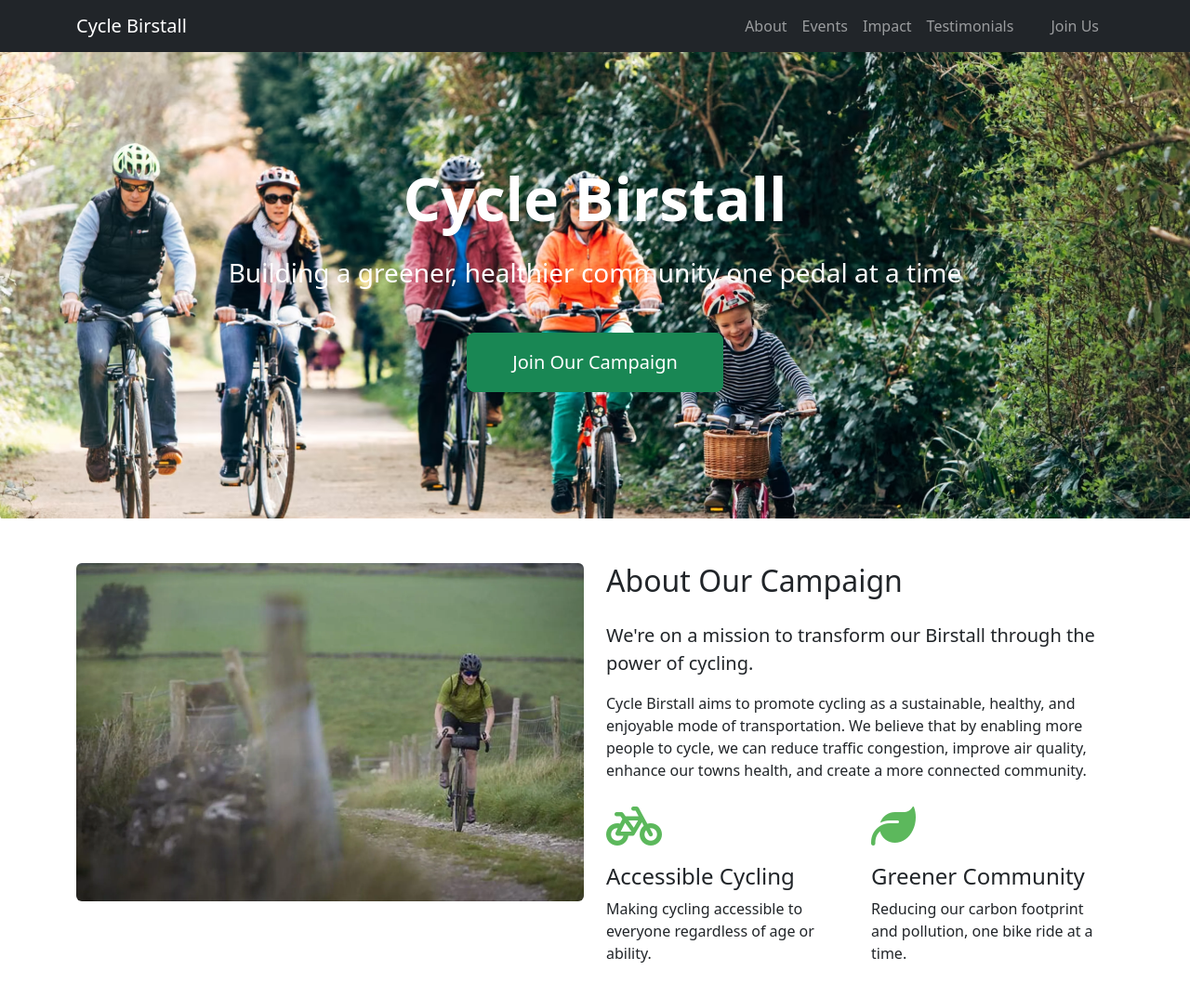
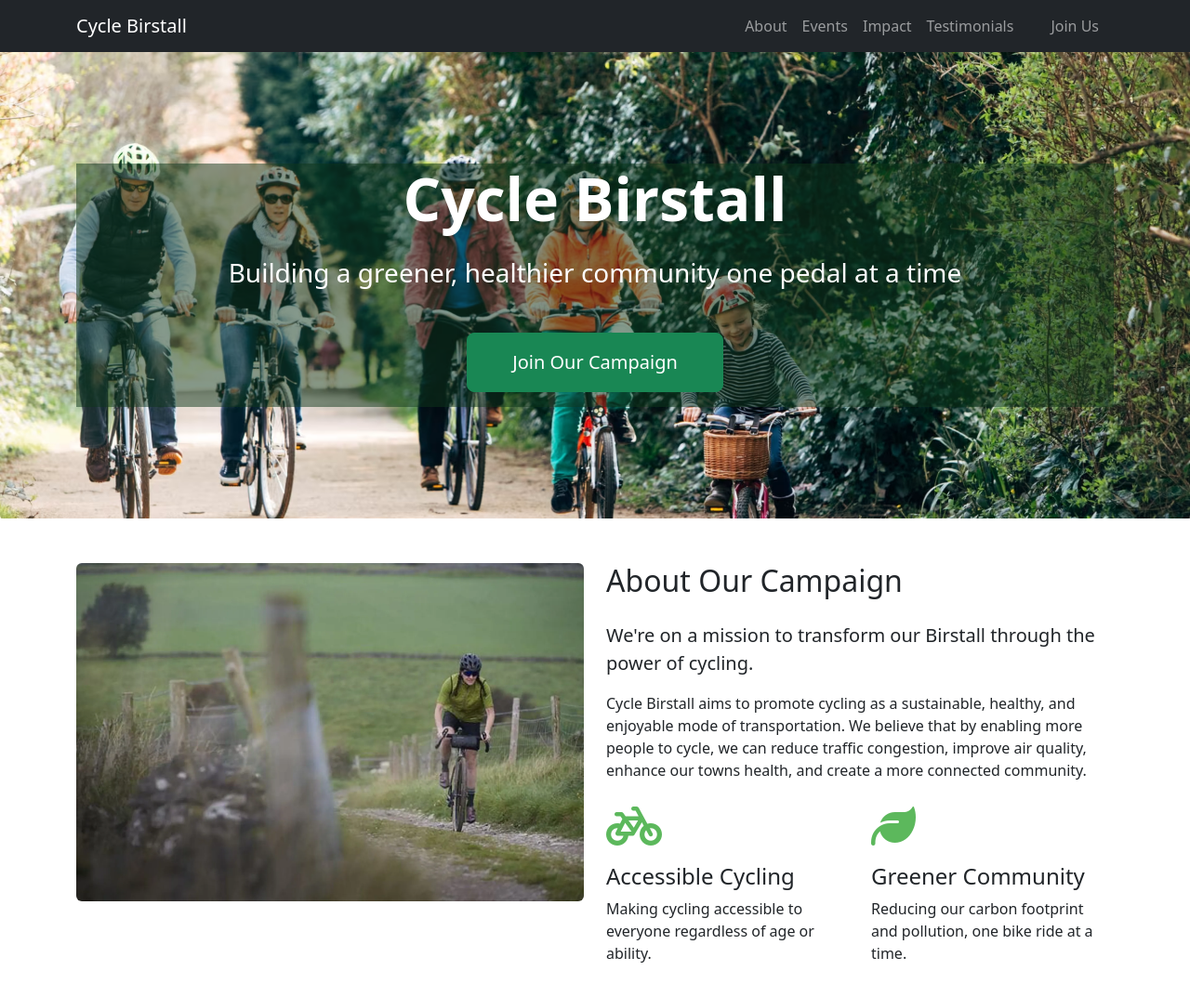
Before and after one commit to rclarke87/cycle-birstall, an Eleventy site: page src/index.md in a window 1280 px wide. Shown: the top 1073 px of the page at 93% size. Built offline with nearby package versions, Linux system fonts and the light colour scheme; Eleventy itself is replaced by a stand-in of ours; files that its build step writes are made by us from their sources.

Commit message:
updated hero

```diff
--- a/src/_includes/components/hero.njk
+++ b/src/_includes/components/hero.njk
@@ -1,6 +1,6 @@
 <header class="hero" id="home" style="background-image: url('/_images/hero.jpg'); background-size: cover; background-position: center;">
 <div class="container text-center">
-      <div class="container text-center">
+      <div class="container text-center" style="background-color: rgba(14, 54, 27, 0.5);">
 <h1 class="display-3 fw-bold mb-4">Cycle Birstall</h1>
         <h2 class="h3 mb-5">
           Building a greener, healthier community one pedal at a time
```
